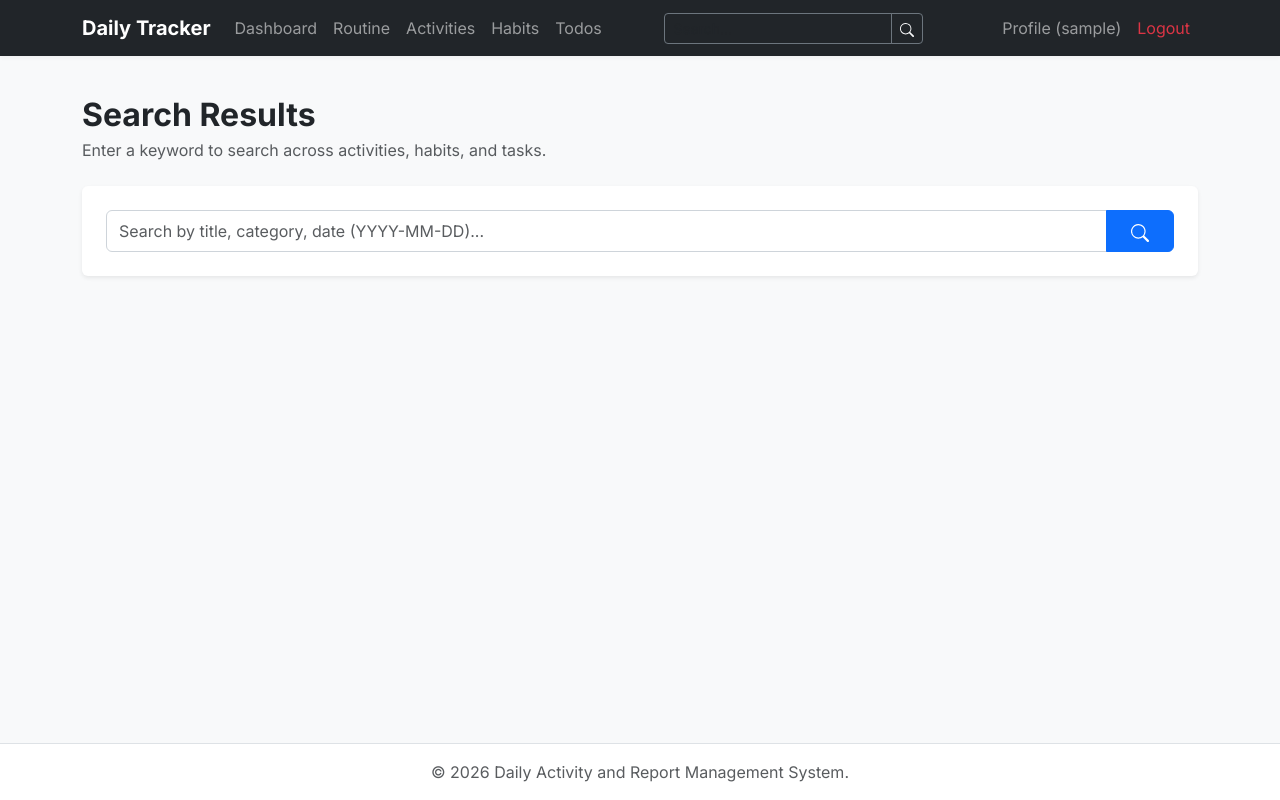
After one commit to SAzzAd-main/Daily-Activity-and-Report-Management, a Django app: page /search/ in a window 1280 px wide. The commit adds this page. Run offline with Django 4.2, Linux system fonts and the light colour scheme; the visitor is signed in with stand-in values (Sample User, id 1).

Commit message:
2nd commit

```diff
--- a/core/settings.py
+++ b/core/settings.py
@@ -80,7 +80,7 @@ DATABASES = {
         'ENGINE': 'django.db.backends.postgresql',
         'NAME': 'daily_tracker_db',
         'USER': 'postgres',
-        'PASSWORD': 'newOne#',  # CHANGE THIS to your actual PostgreSQL password
+        'PASSWORD': 'newOne#',
         'HOST': '127.0.0.1',
         'PORT': '5432',
     }
--- a/templates/base.html
+++ b/templates/base.html
@@ -61,10 +61,22 @@
                             <a class="nav-link" href="{% url 'habit_list' %}">Habits</a>
                         </li>
                         <li class="nav-item">
-                            <a class="nav-link" href="#">Todos</a>
+                            <a class="nav-link" href="{% url 'todo_list' %}">Todos</a>
                         </li>
                     {% endif %}
                 </ul>
+                {% if user.is_authenticated %}
+                    <form class="d-flex me-3" action="{% url 'search_results' %}" method="GET">
+                        <div class="input-group input-group-sm">
+                            <input type="text" name="q" class="form-control bg-dark text-light border-secondary" placeholder="Search..." style="min-width: 180px;">
+                            <button class="btn btn-outline-secondary" type="submit">
+                                <svg xmlns="http://www.w3.org/2000/svg" width="14" height="14" fill="currentColor" class="bi bi-search text-light" viewBox="0 0 16 16">
+                                  <path d="M11.742 10.344a6.5 6.5 0 1 0-1.397 1.398h-.001c.03.04.062.078.098.115l3.85 3.85a1 1 0 0 0 1.415-1.414l-3.85-3.85a1.007 1.007 0 0 0-.115-.1zM12 6.5a5.5 5.5 0 1 1-11 0 5.5 5.5 0 0 1 11 0z"/>
+                                </svg>
+                            </button>
+                        </div>
+                    </form>
+                {% endif %}
                 <ul class="navbar-nav ms-auto">
                     {% if user.is_authenticated %}
                         <li class="nav-item">
--- /dev/null
+++ b/tracker/templates/tracker/search_results.html
@@ -0,0 +1,145 @@
+{% extends 'base.html' %}
+
+{% block title %}Search Results - Daily Tracker{% endblock %}
+
+{% block content %}
+<div class="mb-4">
+    <h2 class="fw-bold mb-1">Search Results</h2>
+    {% if query %}
+        <p class="text-muted mb-0">Showing results for "<strong class="text-dark">{{ query }}</strong>"</p>
+    {% else %}
+        <p class="text-muted mb-0">Enter a keyword to search across activities, habits, and tasks.</p>
+    {% endif %}
+</div>
+
+<!-- Search Form -->
+<div class="card border-0 shadow-sm mb-4">
+    <div class="card-body p-4">
+        <form method="GET" action="{% url 'search_results' %}">
+            <div class="input-group">
+                <input type="text" name="q" class="form-control form-control-lg" placeholder="Search by title, category, date (YYYY-MM-DD)..." value="{{ query }}">
+                <button type="submit" class="btn btn-primary px-4">
+                    <svg xmlns="http://www.w3.org/2000/svg" width="18" height="18" fill="currentColor" class="bi bi-search" viewBox="0 0 16 16">
+                      <path d="M11.742 10.344a6.5 6.5 0 1 0-1.397 1.398h-.001c.03.04.062.078.098.115l3.85 3.85a1 1 0 0 0 1.415-1.414l-3.85-3.85a1.007 1.007 0 0 0-.115-.1zM12 6.5a5.5 5.5 0 1 1-11 0 5.5 5.5 0 0 1 11 0z"/>
+                    </svg>
+                </button>
+            </div>
+        </form>
+    </div>
+</div>
+
+{% if query %}
+    <!-- Activities Section -->
+    <div class="card border-0 shadow-sm mb-4">
+        <div class="card-header bg-white border-0 py-3">
+            <h5 class="fw-bold mb-0">
+                <svg xmlns="http://www.w3.org/2000/svg" width="18" height="18" fill="currentColor" class="bi bi-activity me-2 text-primary" viewBox="0 0 16 16">
+                  <path fill-rule="evenodd" d="M6 2a.5.5 0 0 1 .47.33L10 12.036l1.53-4.208A.5.5 0 0 1 12 7.5h3.5a.5.5 0 0 1 0 1h-3.15l-1.88 5.17a.5.5 0 0 1-.94 0L6 3.964 4.47 8.171A.5.5 0 0 1 4 8.5H.5a.5.5 0 0 1 0-1h3.15l1.88-5.17A.5.5 0 0 1 6 2Z"/>
+                </svg>
+                Activities
+                <span class="badge bg-primary-subtle text-primary ms-2">{{ activities.count }}</span>
+            </h5>
+        </div>
+        <div class="card-body p-0">
+            {% if activities %}
+                <div class="table-responsive">
+                    <table class="table table-hover align-middle mb-0">
+                        <thead class="table-light">
+                            <tr>
+                                <th>Title</th>
+                                <th>Category</th>
+                                <th>Date</th>
+                                <th>Time</th>
+                                <th>Score</th>
+                            </tr>
+                        </thead>
+                        <tbody>
+                            {% for activity in activities %}
+                                <tr>
+                                    <td class="fw-medium">{{ activity.title }}</td>
+                                    <td><span class="badge bg-secondary-subtle text-secondary">{{ activity.get_category_display }}</span></td>
+                                    <td>{{ activity.date|date:"M d, Y" }}</td>
+                                    <td class="text-nowrap">{{ activity.start_time|time:"h:i A" }} - {{ activity.end_time|time:"h:i A" }}</td>
+                                    <td>{{ activity.productivity_score }}/10</td>
+                                </tr>
+                            {% endfor %}
+                        </tbody>
+                    </table>
+                </div>
+            {% else %}
+                <div class="text-center py-4 text-muted small">No matching activities found.</div>
+            {% endif %}
+        </div>
+    </div>
+
+    <!-- Habits Section -->
+    <div class="card border-0 shadow-sm mb-4">
+        <div class="card-header bg-white border-0 py-3">
+            <h5 class="fw-bold mb-0">
+                <svg xmlns="http://www.w3.org/2000/svg" width="18" height="18" fill="currentColor" class="bi bi-lightning-fill me-2 text-warning" viewBox="0 0 16 16">
+                  <path d="M5.52.359A.5.5 0 0 1 6 0h4a.5.5 0 0 1 .474.658L8.694 6H12.5a.5.5 0 0 1 .395.807l-7 9a.5.5 0 0 1-.873-.454L6.823 9.5H3.5a.5.5 0 0 1-.48-.641l2.5-8.5z"/>
+                </svg>
+                Habits
+                <span class="badge bg-warning-subtle text-warning ms-2">{{ habits.count }}</span>
+            </h5>
+        </div>
+        <div class="card-body p-0">
+            {% if habits %}
+                <div class="list-group list-group-flush">
+                    {% for habit in habits %}
+                        <div class="list-group-item p-3 d-flex justify-content-between align-items-center">
+                            <div>
+                                <h6 class="fw-bold mb-0">{{ habit.name }}</h6>
+                                <span class="small text-muted">{{ habit.get_habit_type_display }} &middot; 🔥 {{ habit.streak }} day{{ habit.streak|pluralize }} streak</span>
+                            </div>
+                            <span class="badge {% if habit.habit_type == 'GOOD' %}bg-success-subtle text-success{% else %}bg-danger-subtle text-danger{% endif %} px-2 py-1">
+                                {{ habit.get_habit_type_display }}
+                            </span>
+                        </div>
+                    {% endfor %}
+                </div>
+            {% else %}
+                <div class="text-center py-4 text-muted small">No matching habits found.</div>
+            {% endif %}
+        </div>
+    </div>
+
+    <!-- Todos Section -->
+    <div class="card border-0 shadow-sm mb-4">
+        <div class="card-header bg-white border-0 py-3">
+            <h5 class="fw-bold mb-0">
+                <svg xmlns="http://www.w3.org/2000/svg" width="18" height="18" fill="currentColor" class="bi bi-check2-square me-2 text-info" viewBox="0 0 16 16">
+                  <path d="M3 14.5A1.5 1.5 0 0 1 1.5 13V3A1.5 1.5 0 0 1 3 1.5h8a.5.5 0 0 1 0 1H3a.5.5 0 0 0-.5.5v10a.5.5 0 0 0 .5.5h10a.5.5 0 0 0 .5-.5V8a.5.5 0 0 1 1 0v5a1.5 1.5 0 0 1-1.5 1.5H3z"/>
+                  <path d="m8.354 10.354 7-7a.5.5 0 0 0-.708-.708L8 9.293 5.354 6.646a.5.5 0 1 0-.708.708l3 3a.5.5 0 0 0 .708 0z"/>
+                </svg>
+                Tasks
+                <span class="badge bg-info-subtle text-info ms-2">{{ todos.count }}</span>
+            </h5>
+        </div>
+        <div class="card-body p-0">
+            {% if todos %}
+                <div class="list-group list-group-flush">
+                    {% for todo in todos %}
+                        <div class="list-group-item p-3 d-flex justify-content-between align-items-center">
+                            <div>
+                                <span class="fw-medium {% if todo.is_completed %}text-decoration-line-through text-muted{% endif %}">{{ todo.title }}</span>
+                                {% if todo.due_date %}
+                                    <span class="small text-muted d-block">Due {{ todo.due_date|date:"M d, Y" }}</span>
+                                {% endif %}
+                            </div>
+                            <span class="badge
+                                {% if todo.priority == 'HIGH' %}bg-danger-subtle text-danger
+                                {% elif todo.priority == 'MEDIUM' %}bg-warning-subtle text-warning
+                                {% else %}bg-secondary-subtle text-secondary{% endif %} px-2 py-1">
+                                {{ todo.get_priority_display }}
+                            </span>
+                        </div>
+                    {% endfor %}
+                </div>
+            {% else %}
+                <div class="text-center py-4 text-muted small">No matching tasks found.</div>
+            {% endif %}
+        </div>
+    </div>
+{% endif %}
+{% endblock %}
```
